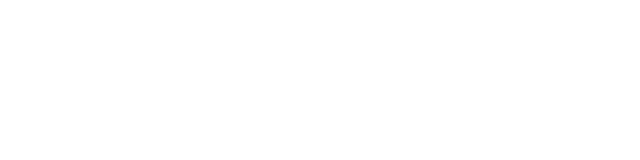
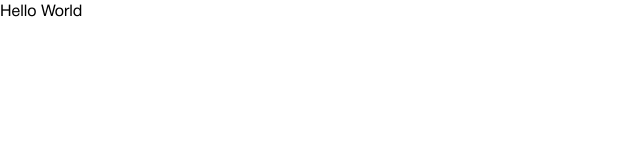
Before and after one commit to farkhanmhd/teamgreen, a Next.js app: page / in a window 1280 px wide. Shown: the top 160 px of the page, without its empty margins (0-640 px from the left). Built offline with nearby package versions, Linux system fonts and the light colour scheme.

Commit message:
Font installed

```diff
--- a/src/app/layout.js
+++ b/src/app/layout.js
@@ -1,17 +1,30 @@
-import { Inter } from "next/font/google";
 import "./globals.css";
+import localFont from "next/font/local";
 
-const inter = Inter({ subsets: ["latin"] });
+const helveticaNeue = localFont({
+  src: [
+    {
+      path: "./ui/font/HelveticaNeue-Regular.woff2",
+      weight: "400",
+      style: "normal",
+    },
+    {
+      path: "./ui/font/HelveticaNeue-Medium.woff2",
+      weight: "500",
+      style: "normal",
+    },
+  ],
+});
 
 export const metadata = {
-  title: "Create Next App",
-  description: "Generated by create next app",
+  title: "TeamGreen",
+  description: "A path to a greener future.",
 };
 
 export default function RootLayout({ children }) {
   return (
     <html lang="en">
-      <body className={inter.className}>{children}</body>
+      <body className={helveticaNeue.className}>{children}</body>
     </html>
   );
 }
--- a/src/app/page.js
+++ b/src/app/page.js
@@ -1,3 +1,7 @@
 export default function Home() {
-  return <main className="h-screen w-screen font-bold"></main>;
+  return (
+    <main className="h-screen w-screen">
+      <h1>Hello World</h1>
+    </main>
+  );
 }
```
Also changed, not shown: src/app/ui/Header.js (added), src/app/ui/font/HelveticaNeue-Medium.woff2 (added), src/app/ui/font/HelveticaNeue-Regular.woff2 (added).
